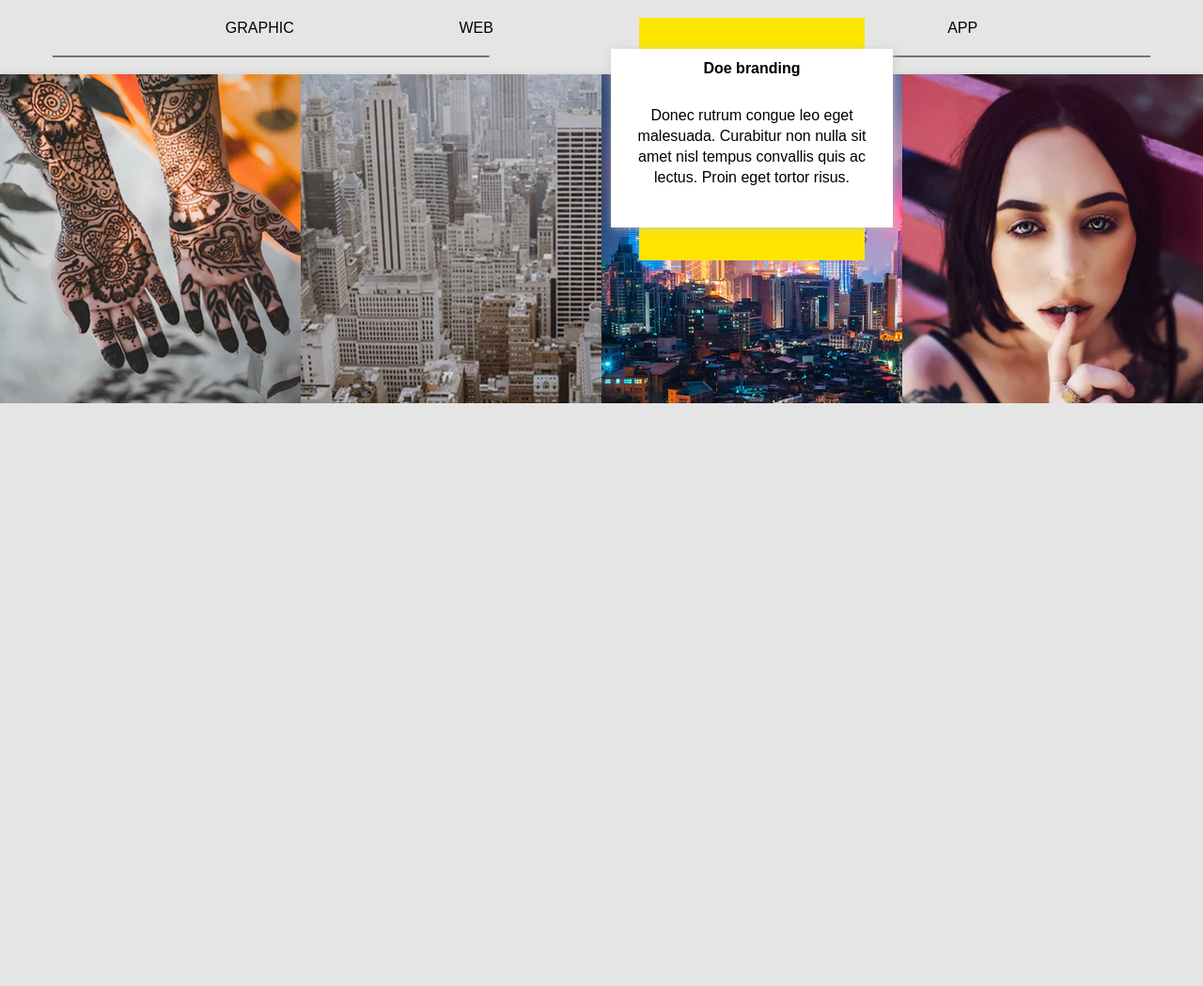
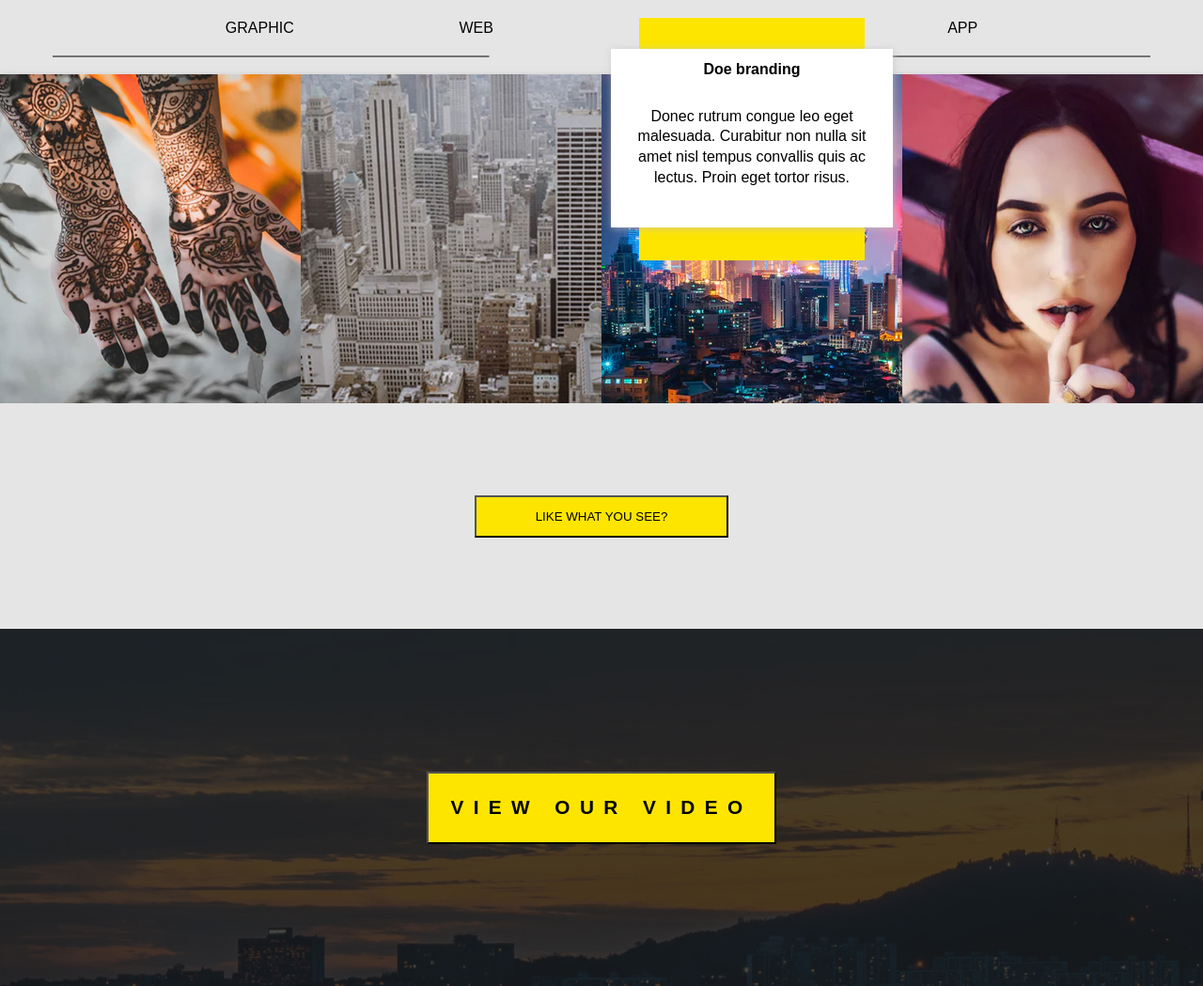
Before and after one commit to unknownsportter/lesson-11-figma-site, a plain HTML site: page index.html in a window 1280 px wide. Shown: the part 3291-4340 px from the top of the page at 94% size. Before the commit the page ends 3720 px from the top, so only its background shows below. Drawn offline with Linux system fonts and the light colour scheme.

Commit message:
small progres with figma site

```diff
--- a/index.html
+++ b/index.html
@@ -225,5 +225,7 @@
                 />
             </div>
         </div>
+        <div class="white_div_with_btn"><button class="yellow_btn2">LIKE WHAT YOU SEE?</button></div>
+        <div class="div_img_with_btn"><button class="yellow_btn3">VIEW OUR VIDEO</button></div>
     </body>
 </html>
--- a/style.css
+++ b/style.css
@@ -2,6 +2,7 @@
     margin: 0;
     padding: 0;
 }
+
 body {
     overflow-x: hidden;
     width: 100vw;
@@ -20,6 +21,7 @@ body {
     background-repeat: no-repeat;
     background-size: cover;
 }
+
 .logo1 {
     width: 3rem;
     height: 3rem;
@@ -28,6 +30,7 @@ body {
     left: 2.5%;
     top: 1.5rem;
 }
+
 .design_img {
     width: 50rem;
     height: 1.7rem;
@@ -65,7 +68,9 @@ body {
     }
 }
 
-.yellow_btn:hover {
+.yellow_btn:hover,
+.yellow_btn2:hover,
+.yellow_btn3:hover {
     background-color: rgb(199, 199, 48);
     color: bisque;
 }
@@ -115,6 +120,7 @@ body {
 .axe_logo {
     margin: 8rem 0 0 0;
 }
+
 .axe_h2 {
     margin: 1.5rem 0;
     text-align: center;
@@ -150,6 +156,7 @@ body {
         align-items: center;
     }
 }
+
 .service_div {
     display: flex;
     flex-direction: column;
@@ -161,6 +168,7 @@ body {
     background-color: #f4f4f4;
     box-shadow: 0px 0px 4px rgba(0, 0, 0, 0.2);
 }
+
 @media screen and (max-width: 75rem) {
     .service_div {
         width: 60%;
@@ -189,6 +197,7 @@ body {
     line-height: 1.8rem;
     margin: 0 0.4rem 0 0.4rem;
 }
+
 @media screen and (max-width: 75rem) {
     .service_div > h3 {
         padding: 4rem;
@@ -328,10 +337,10 @@ body {
 .yellow_under_div {
     background-color: #fde500;
     position: absolute;
-    left: 680px;
-    top: 3310px;
-    width: 240px;
-    height: 258px;
+    left: 42.5rem;
+    top: 206.875rem;
+    width: 15rem;
+    height: 16.125rem;
 }
 
 .white_top_div {
@@ -341,14 +350,53 @@ body {
     flex-direction: column;
     justify-content: center;
     text-align: center;
-    left: 650px;
-    top: 3343px;
-    width: 300px;
-    height: 190px;
+    left: 40.625rem;
+    top: 208.938rem;
+    width: 18.75rem;
+    height: 11.875rem;
     box-shadow: 1px 1px 8px rgba(194, 194, 194, 0.726);
 }
 
 .white_top_div > p {
-    margin: 30px 12px;
-    line-height: 22px;
+    margin: 1.875rem 0.75rem;
+    line-height: 1.345rem;
 }
+
+.white_div_with_btn {
+    width: 100%;
+    height: 15rem;
+    background-color: #e5e5e5;
+    display: flex;
+    flex-direction: column;
+    justify-content: center;
+    align-items: center;
+}
+
+.yellow_btn2 {
+    background-color: #fde500;
+    width: 16.875rem;
+    height: 2.813rem;
+}
+
+.div_img_with_btn {
+    width: 100%;
+    height: 23.75rem;
+    background-image: url(assent/Websitemockup/View.jpg);
+    background-repeat: no-repeat;
+    background-size: cover;
+    display: flex;
+    flex-direction: column;
+    justify-content: center;
+    align-items: center;
+}
+
+.yellow_btn3 {
+    background-color: #fde500;
+    height: 4.8rem;
+    width: 23.2rem;
+    font-size: 1.3rem;
+    font-weight: 600;
+    line-height: 1.8rem;
+    letter-spacing: 0.5em;
+    text-align: center;
+}
```
